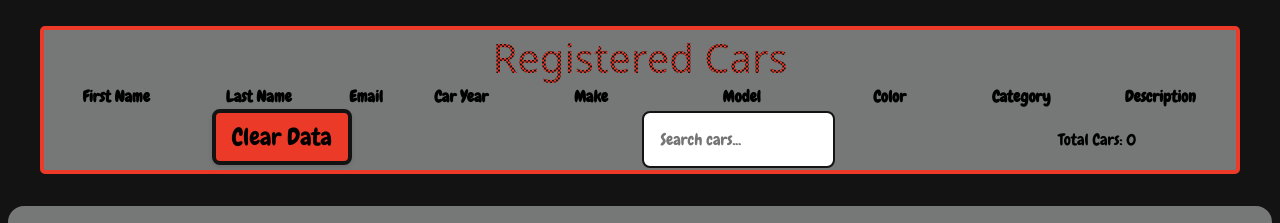
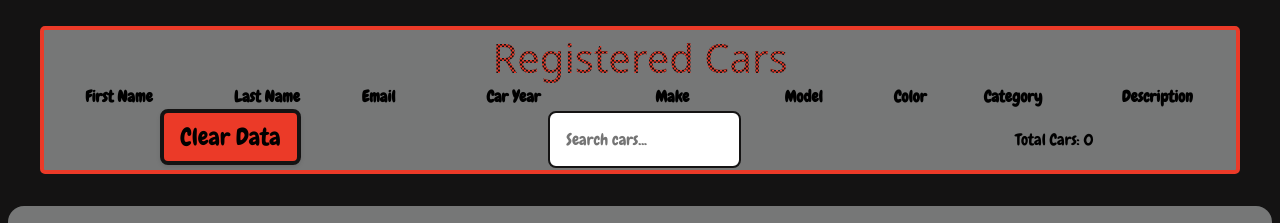
Before and after one commit to coffeehousedev/carlscarshow, a plain HTML site: page pages/garage.html in a window 1280 px wide. Shown: the part 163-386 px from the top of the page. Drawn offline with Linux system fonts and the light colour scheme; a web font is replaced by a local one.

Commit message:
final code

```diff
--- a/pages/garage.html
+++ b/pages/garage.html
@@ -38,7 +38,7 @@
 					</tbody>
 					<tfoot>
 						<tr id="footer-row">
-							<td colspan="4"><button id="clear-data">Clear Data</button></td>
+							<td colspan="3"><button id="clear-data">Clear Data</button></td>
 							<td colspan="3"><input type="text" id="filter-input" placeholder="Search cars..."></td>
 						</tr>
 					</tfoot>
```
